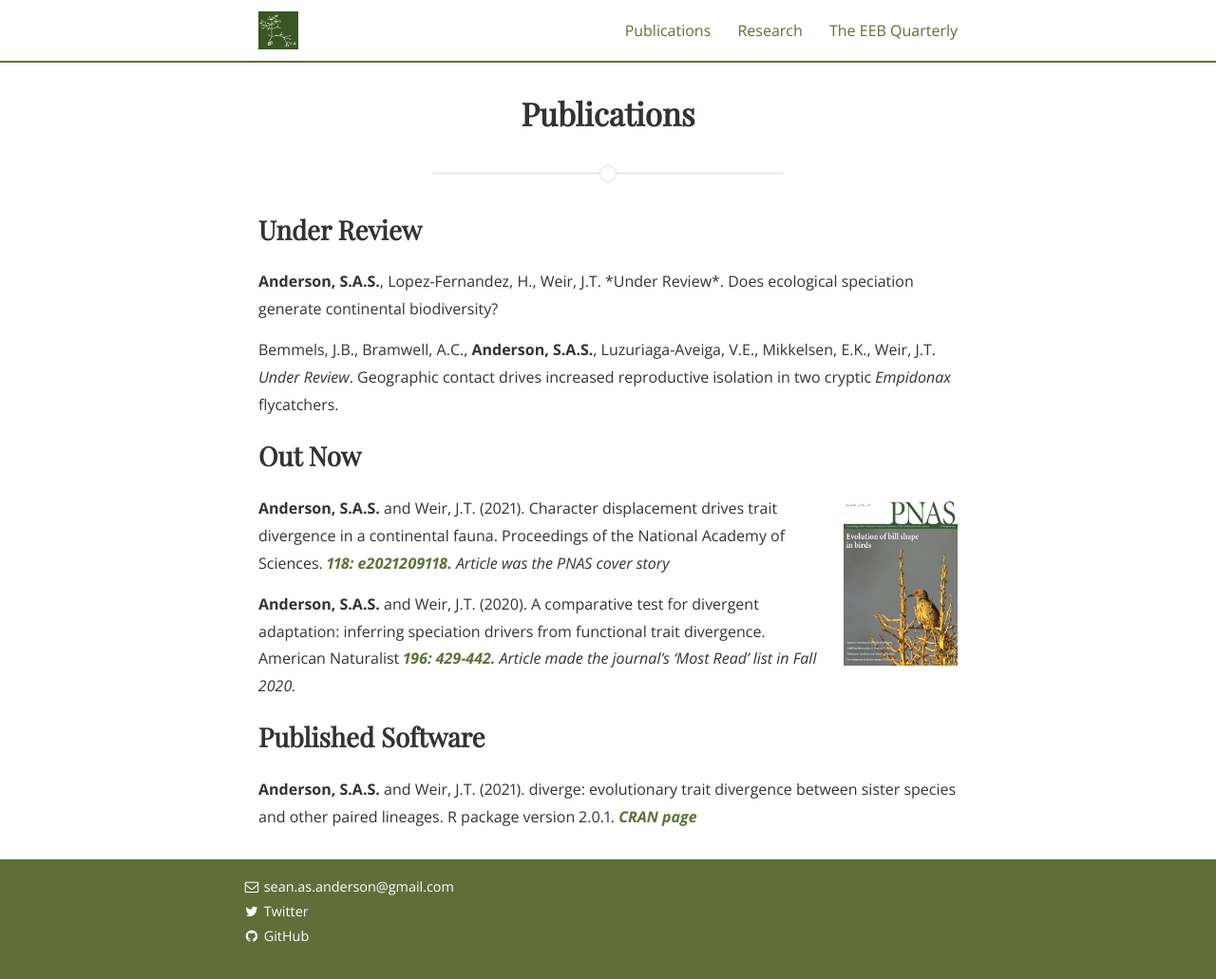
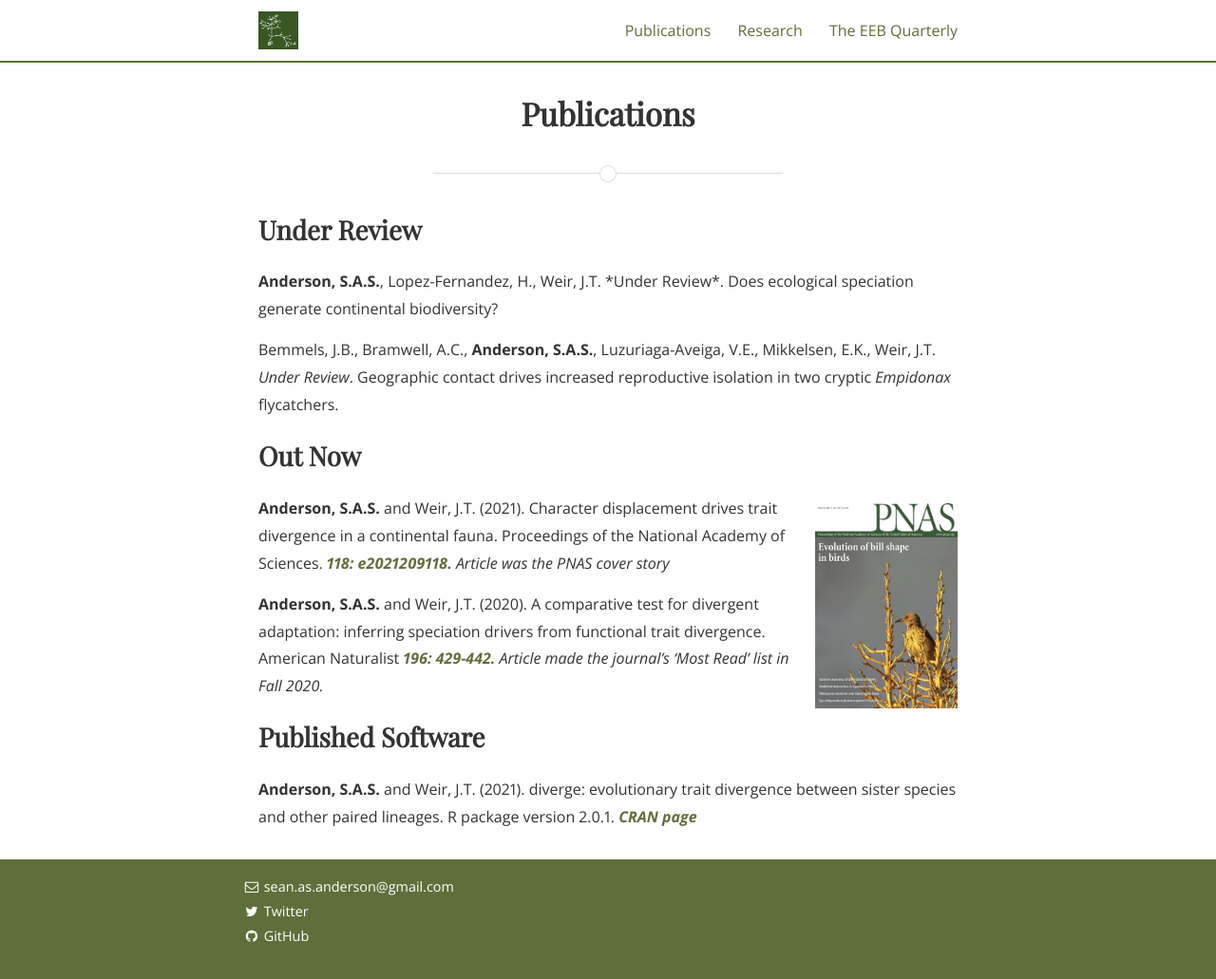
Before and after one commit to SeanASAnderson/SeanASAnderson.github.io, a Jekyll site: the page built from publications2.md, in a window 1280 px wide and 1031 px high. Shown: the whole window at 95% size. Built offline with Jekyll 4.4.1, drawn with Linux system fonts in a browser that asks for light colours; nearby versions of some CDN libraries; some web fonts are replaced.

Commit message:
trying larger cover size

```diff
--- a/publications2.md
+++ b/publications2.md
@@ -20,7 +20,7 @@ Mikkelsen, E.K., Weir, J.T. <i>Under Review</i>. Geographic contact drives incre
 
 <h2>Out Now</h2>
 
-<p><img src="/assets/pnas_118_20_coverthumb_smaller.jpg" alt="PNAS cov" style="width:120px;height:180px;margin-left:10px;"> <b>Anderson, S.A.S.</b> and Weir, J.T. (2021). Character displacement drives trait divergence in a continental fauna. Proceedings of the National Academy of Sciences. <a href="https://doi.org/10.1073/pnas.2021209118"><b><i>118: e2021209118.</i></b></a>
+<p><img src="/assets/pnas_118_20_coverthumb_smaller.jpg" alt="PNAS cov" style="width:150px;height:225px;margin-left:05px;"> <b>Anderson, S.A.S.</b> and Weir, J.T. (2021). Character displacement drives trait divergence in a continental fauna. Proceedings of the National Academy of Sciences. <a href="https://doi.org/10.1073/pnas.2021209118"><b><i>118: e2021209118.</i></b></a>
 <i>Article was the PNAS cover story</i></p>
 
 <p><b>Anderson, S.A.S.</b> and Weir, J.T. (2020). A comparative test for divergent adaptation: inferring speciation drivers from functional trait divergence. American Naturalist <a href="https://doi.org/10.1086/710338"><b><i>196: 429-442.</i></b></a>
```
